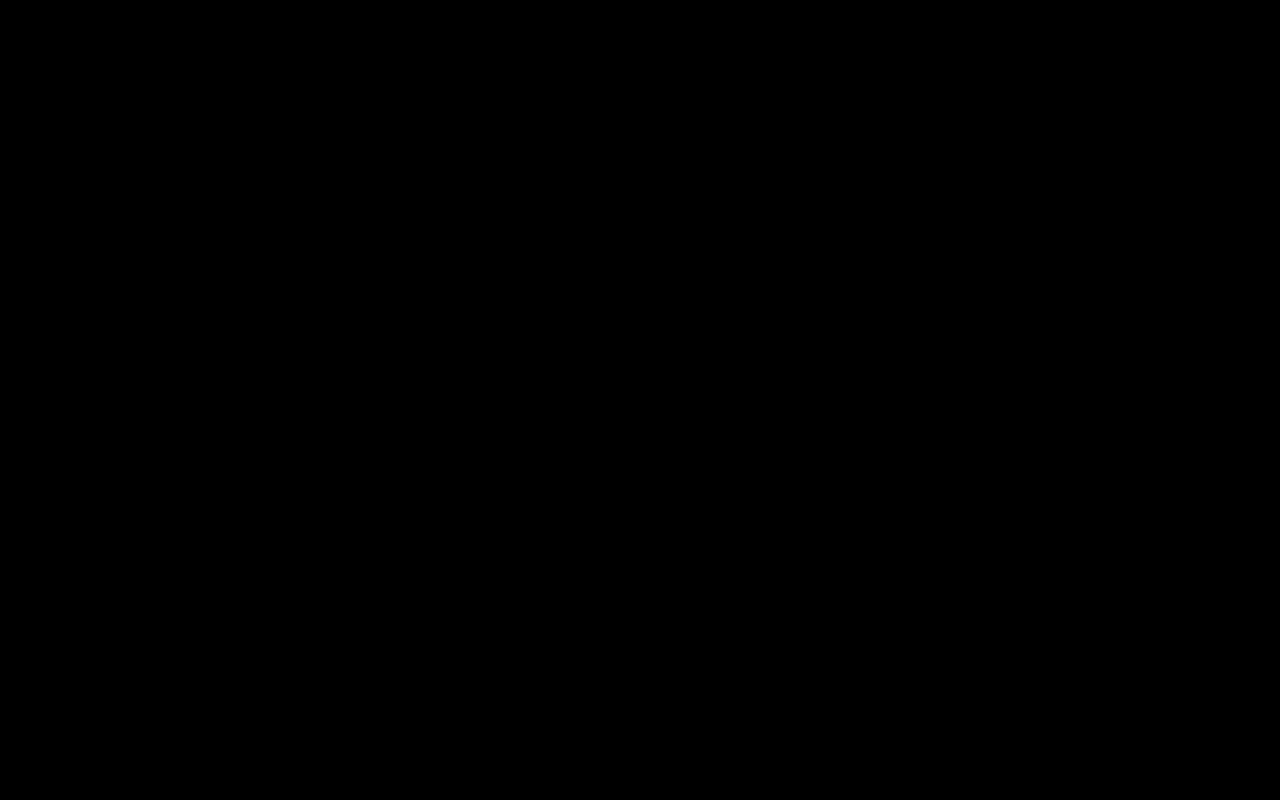
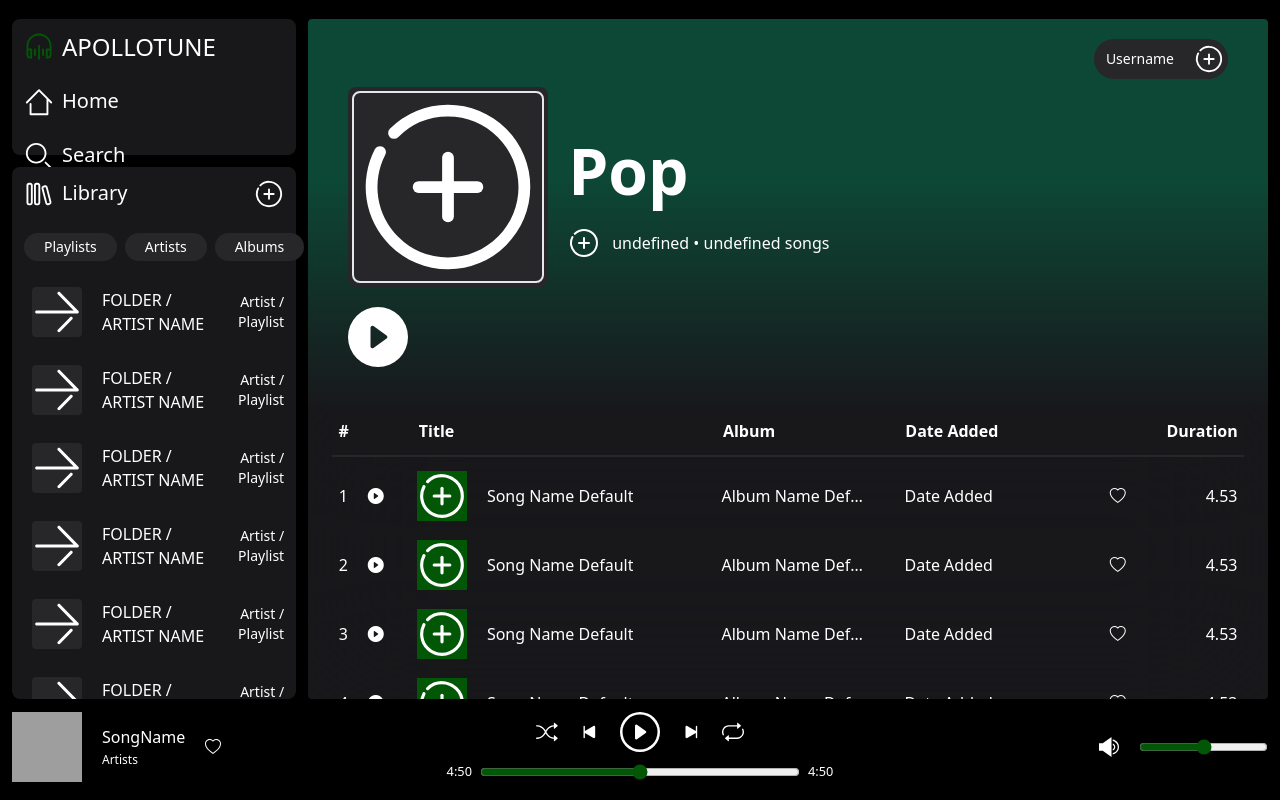
Before and after one commit to BMandure/apollotunes, a React (Vite) app: page /genre/Pop in a window 1280 px wide. Before the commit this address had no page. Built offline with nearby package versions, Linux system fonts and the light colour scheme; grey boxes are pictures that could not be loaded.

Commit message:
Add genre page

```diff
--- a/package.json
+++ b/package.json
@@ -13,6 +13,7 @@
     "antd": "^5.7.2",
     "axios": "^1.4.0",
     "dotenv": "^16.3.1",
+    "query-string": "^8.1.0",
     "react": "^18.2.0",
     "react-dom": "^18.2.0",
     "react-router-dom": "^6.14.2"
--- a/src/App.tsx
+++ b/src/App.tsx
@@ -15,11 +15,51 @@ function App() {
           <Route path="/" element={<Home />} />
           <Route
             path="/artist/:id"
-            element={<SongList id={crypto.randomUUID()} />}
+            element={<SongList id={crypto.randomUUID()} isGenre={false} />}
           />
           <Route
             path="/playlist/:id"
-            element={<SongList id={crypto.randomUUID()} />}
+            element={<SongList id={crypto.randomUUID()} isGenre={false} />}
+          />
+          <Route
+            path={`/genre/Lo-Fi`}
+            element={
+              <SongList
+                id={crypto.randomUUID()}
+                isGenre={true}
+                genreName="Lo-Fi"
+              />
+            }
+          />
+          <Route
+            path={`/genre/Pop`}
+            element={
+              <SongList
+                id={crypto.randomUUID()}
+                isGenre={true}
+                genreName="Pop"
+              />
+            }
+          />
+          <Route
+            path={`/genre/Rock`}
+            element={
+              <SongList
+                id={crypto.randomUUID()}
+                isGenre={true}
+                genreName="Rock"
+              />
+            }
+          />
+          <Route
+            path={`/genre/K-Pop`}
+            element={
+              <SongList
+                id={crypto.randomUUID()}
+                isGenre={true}
+                genreName="K-Pop"
+              />
+            }
           />
         </Route>
       </Routes>
--- a/src/components/Genre.tsx
+++ b/src/components/Genre.tsx
@@ -1,6 +1,11 @@
+import { Link } from "react-router-dom";
+
 function Genre(props: { name: string; img: string }) {
   return (
-    <div className="h-[100px] w-[350px] rounded-lg flex box-border bg-zinc-900 items-center hover:cursor-pointer hover:bg-zinc-800 justify-between">
+    <Link
+      to={`/genre/${props.name}`}
+      className="h-[100px] w-[350px] rounded-lg flex box-border bg-zinc-900 items-center hover:cursor-pointer hover:bg-zinc-800 justify-between"
+    >
       <div className="h-[100px] flex items-center gap-[20px]">
         <img
           src={props.img}
@@ -9,7 +14,7 @@ function Genre(props: { name: string; img: string }) {
         />
         <p className="text-xl font-bold">{props.name}</p>
       </div>
-    </div>
+    </Link>
   );
 }
 
--- a/src/components/Header.tsx
+++ b/src/components/Header.tsx
@@ -1,11 +1,10 @@
-import { Tooltip } from "antd";
 import test from "../assets/add.svg";
 import { Playlist } from "../types";
 import UserOptions from "./UserOptions";
 
-function Header(props: { info: Playlist }) {
+function Header(props: { infoPlaylist?: Playlist; genreName?: String }) {
   let listTitle: string = "";
-  switch (props.info.list) {
+  switch (props.infoPlaylist?.list) {
     case "ab":
       listTitle = "Album";
       break;
@@ -32,12 +31,16 @@ function Header(props: { info: Playlist }) {
 
         <div className="h-[200px] flex flex-col gap-2 text-start ps-5 justify-center">
           <p className="font-semibold text-lg">{listTitle}</p>
-          <h2 className="text-[4rem] font-extrabold">{`${props.info.plName}`}</h2>
+          <h2 className="text-[4rem] font-extrabold">
+            {props.genreName
+              ? `${props.genreName}`
+              : `${props.infoPlaylist?.plName}`}
+          </h2>
           <span className="text-left flex gap-3 items-center">
             <img src={test} alt="user_profile_img" className="h-8" />
             <p>
-              {`${props.info.username}`} &#x2022;{" "}
-              {`${props.info.songs.length} songs`}
+              {`${props.infoPlaylist?.username}`} &#x2022;{" "}
+              {`${props.infoPlaylist?.songs.length} songs`}
             </p>
           </span>
         </div>
--- a/src/pages/Home.tsx
+++ b/src/pages/Home.tsx
@@ -34,7 +34,7 @@ function Home() {
       </div>
       <p className="text-xl">Search by Genres:</p>
       <div className="w-full flex justify-between">
-        <Genre name="LoFi" img={lofi} />
+        <Genre name="Lo-Fi" img={lofi} />
         <Genre name="Pop" img={pop} />
         <Genre name="Rock" img={rock} />
         <Genre name="K-Pop" img={kpop} />
--- a/src/pages/SongList.tsx
+++ b/src/pages/SongList.tsx
@@ -4,7 +4,11 @@ import { Id, Playlist } from "../types";
 import artistImg from "../assets/portraitArtist.jpg";
 import playlistImg from "../assets/portraitAlbum_Playlist.jpg";
 
-function SongList(props: { id: Id }) {
+function SongList(props: {
+  id: Id;
+  isGenre: boolean;
+  genreName?: string | null;
+}) {
   const playList: Playlist = {
     plName: "Album Name Default",
     username: "Bruno Manduré",
@@ -31,7 +35,11 @@ function SongList(props: { id: Id }) {
 
   return (
     <section className="flex flex-col max-h-[90vh] w-full [&>article]:rounded rounded overflow-auto bg-zinc-900">
-      <Header info={playList} />
+      {props.isGenre ? (
+        props.genreName && <Header genreName={props.genreName} />
+      ) : (
+        <Header infoPlaylist={playList} />
+      )}
       <article className="flex-1 text-white pb-[2rem] pt-0 backdrop-blur-3xl">
         <table className="w-[95%] mx-auto">
           <thead className="sticky top-0 h-[50px] flex items-center border-b-2 border-zinc-800 bg-zinc-900">
```
Also changed, not shown: 1 other file (tests, documents, lock files or other folders).
